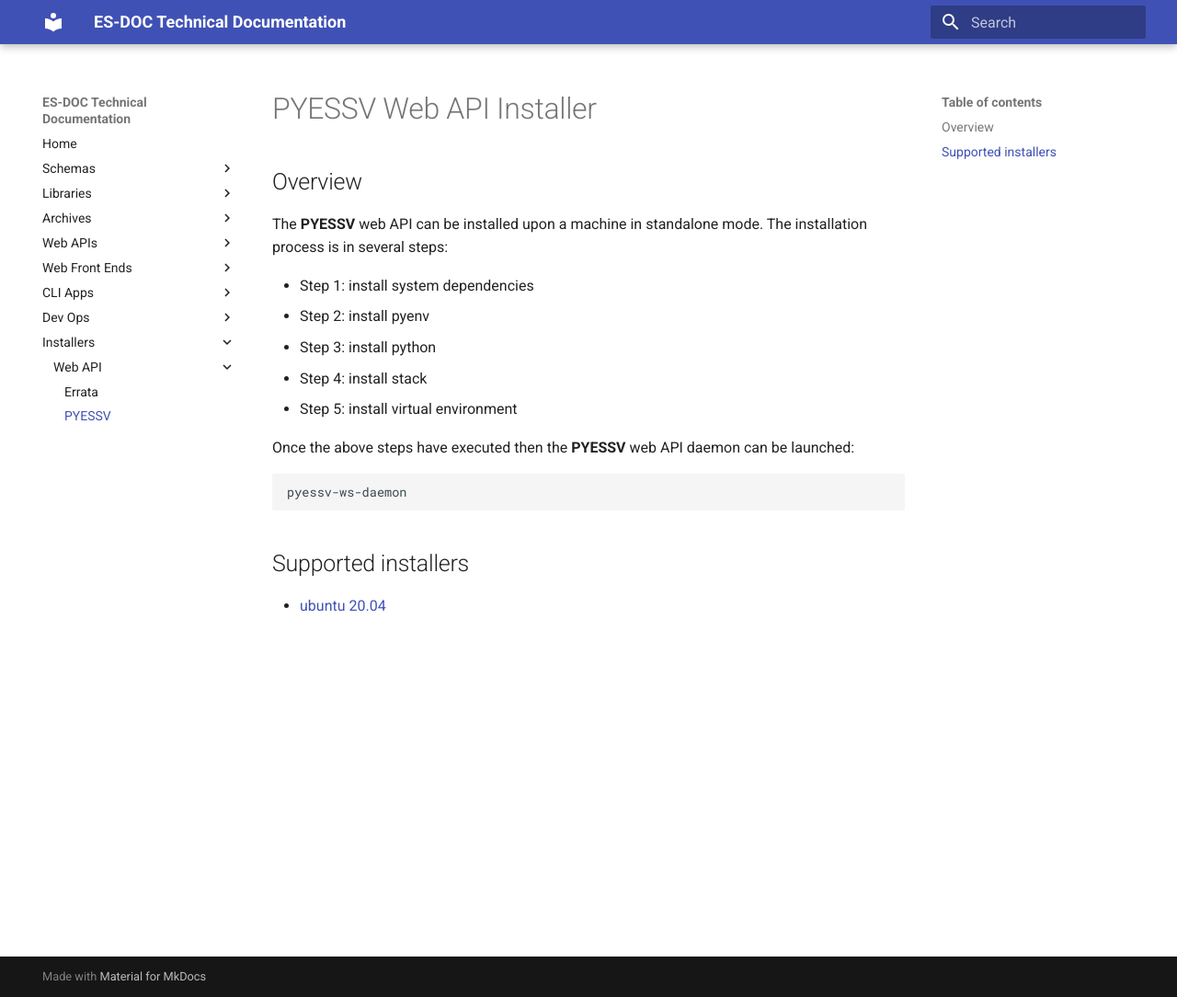
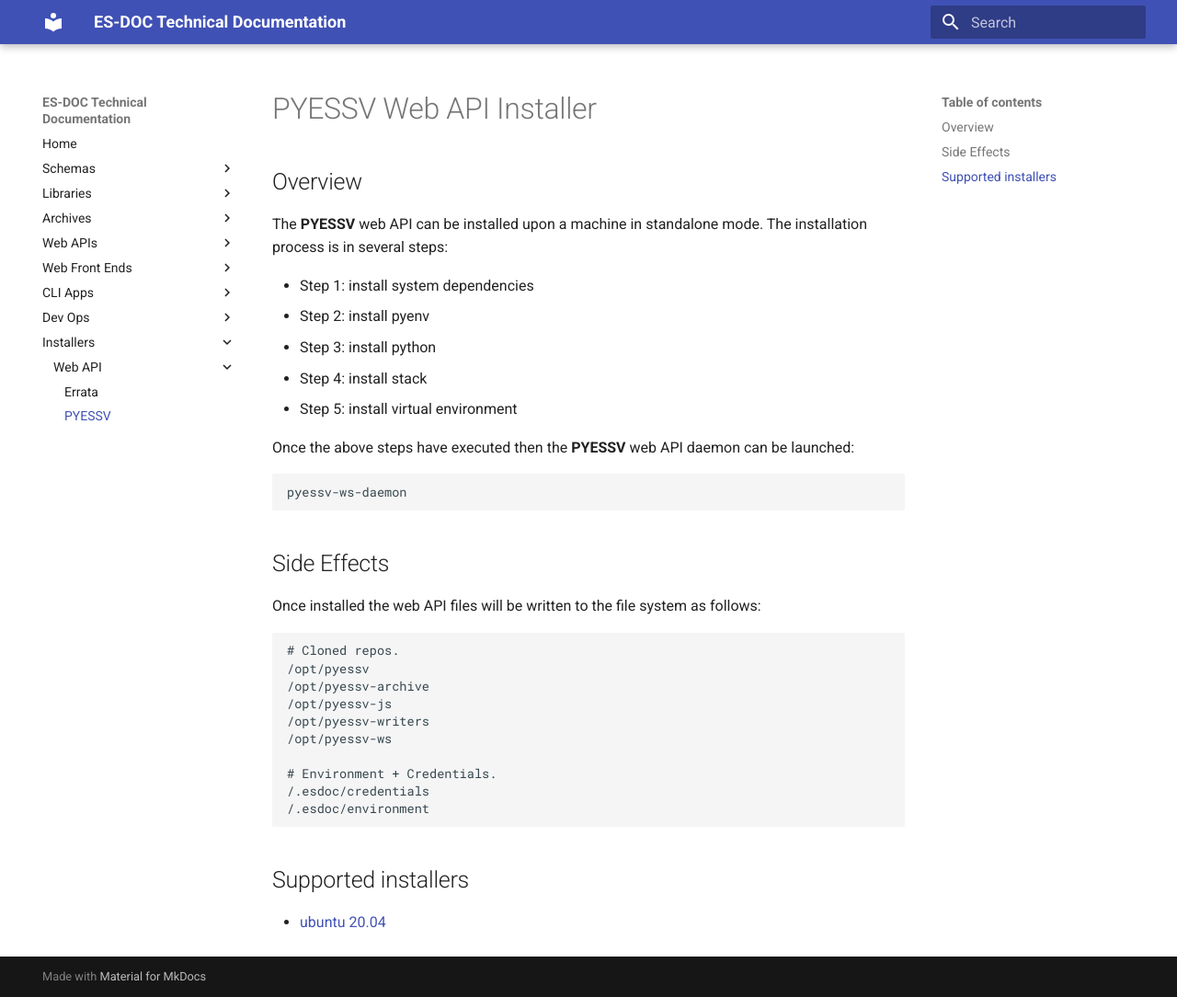
Before and after one commit to ES-DOC/esdoc-technical, an MkDocs documentation site: the page built from docs/installers/ws-pyessv.md, in a window 1280 px wide and 1084 px high. Shown: the whole window at 92% size. Built offline with MkDocs 1.6.1 and Material for MkDocs 9.7.7, drawn with Linux system fonts in a browser that asks for light colours.

Commit message:
1. Imporved installer notes.

````diff
--- a/docs/installers/ws-pyessv.md
+++ b/docs/installers/ws-pyessv.md
@@ -16,6 +16,23 @@ Once the above steps have executed then the **PYESSV** web API daemon can be lau
 pyessv-ws-daemon
 ```
 
+## Side Effects
+
+Once installed the web API files will be written to the file system as follows:
+
+```
+# Cloned repos.
+/opt/pyessv
+/opt/pyessv-archive
+/opt/pyessv-js
+/opt/pyessv-writers
+/opt/pyessv-ws
+
+# Environment + Credentials.
+/.esdoc/credentials
+/.esdoc/environment
+```
+
 ## Supported installers
 
 - [ubuntu 20.04](https://github.com/ES-DOC/devops/blob/main/setups/ubuntu/pyessv/workflow.md)
````
Also changed, not shown: docs/installers/ws-errata.md (+15 -0 lines).
